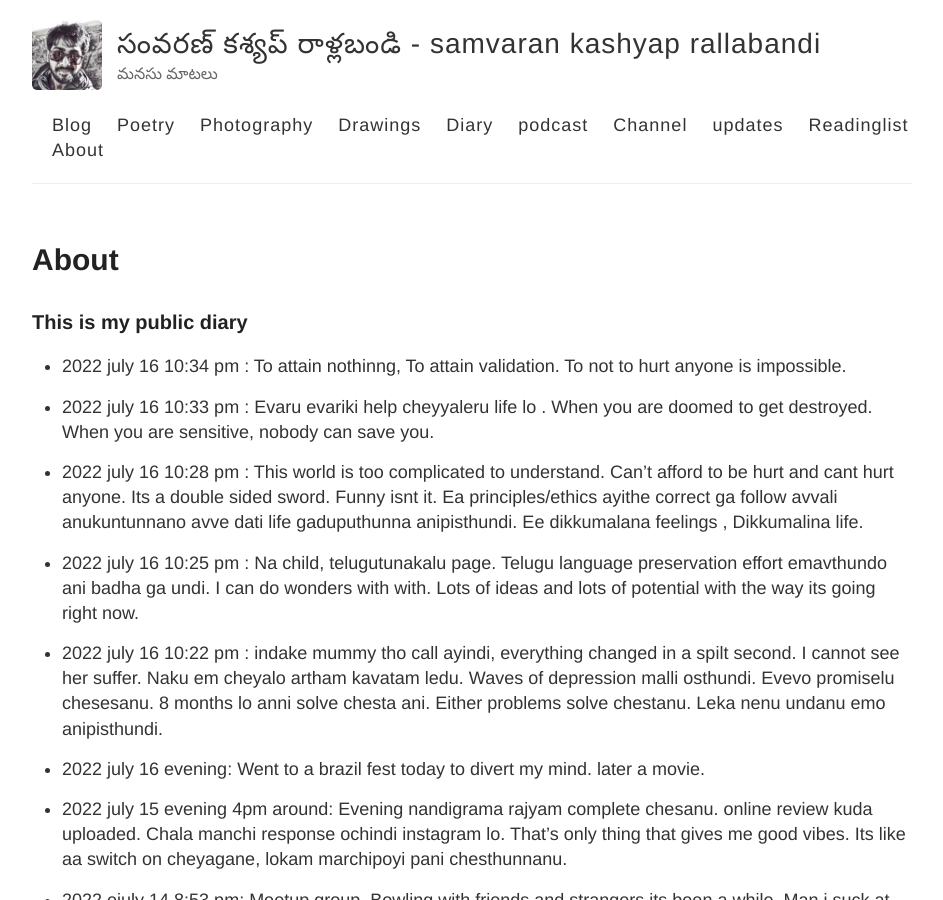
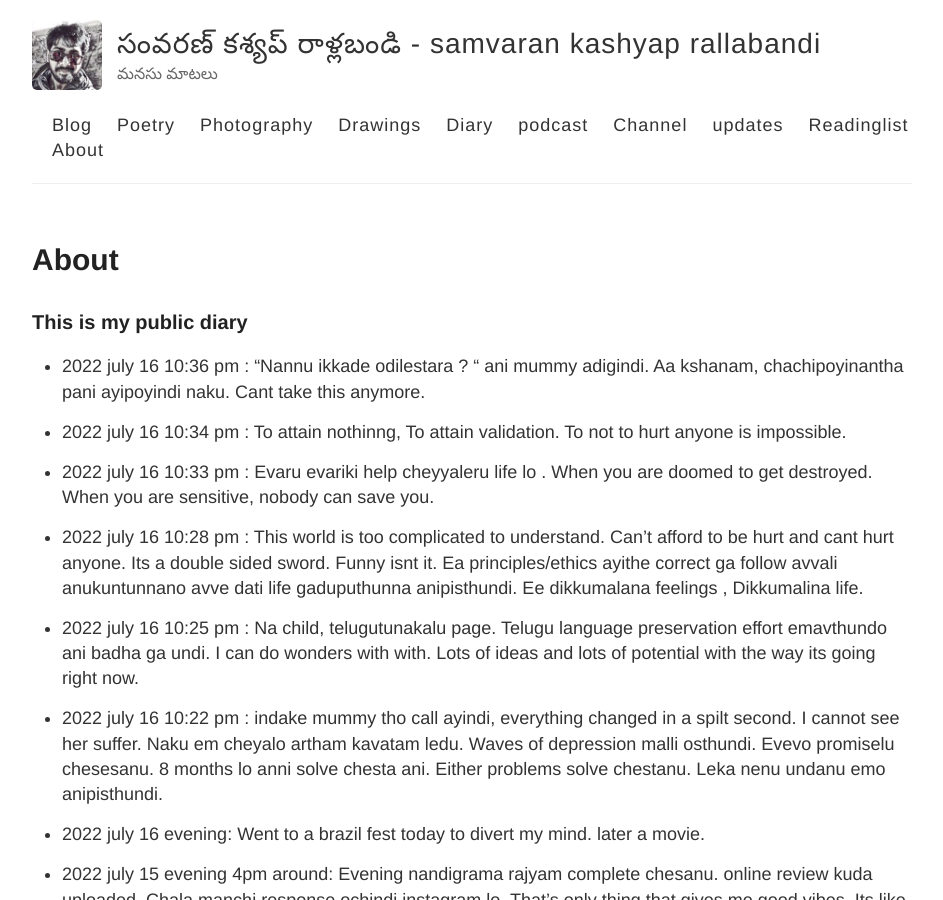
Before and after one commit to rsk/rsk.github.io, a Jekyll site: the page built from updates.md, in a window 1280 px wide and 900 px high. Shown: the whole window, without its empty margins (168-1111 px from the left). Built offline with Jekyll 4.4.1, drawn with Linux system fonts in a browser that asks for light colours; comment, search, counter and statistics services are not loaded.

Commit message:
Update updates.md

```diff
--- a/updates.md
+++ b/updates.md
@@ -6,6 +6,8 @@ permalink: /updates/
 
 
 ### This is my public diary
+- 2022 july 16 10:36 pm : "Nannu ikkade odilestara ? " ani mummy adigindi. Aa kshanam, chachipoyinantha pani ayipoyindi naku. Cant take this anymore.
+
 
 - 2022 july 16 10:34 pm : To attain nothinng, To attain validation. To not to hurt anyone is impossible.
 - 2022 july 16 10:33 pm : Evaru evariki help cheyyaleru life lo . When you are doomed to get destroyed. When you are sensitive, nobody can save you.
```
